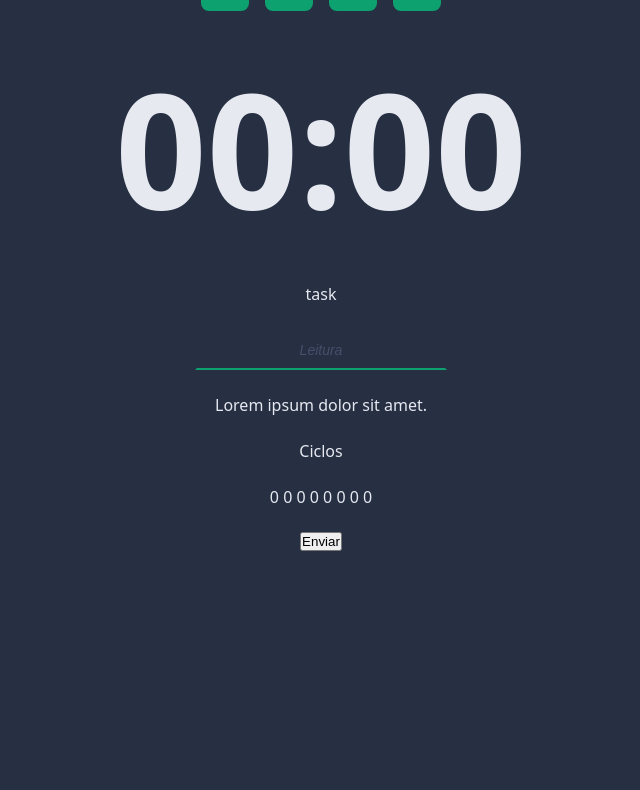
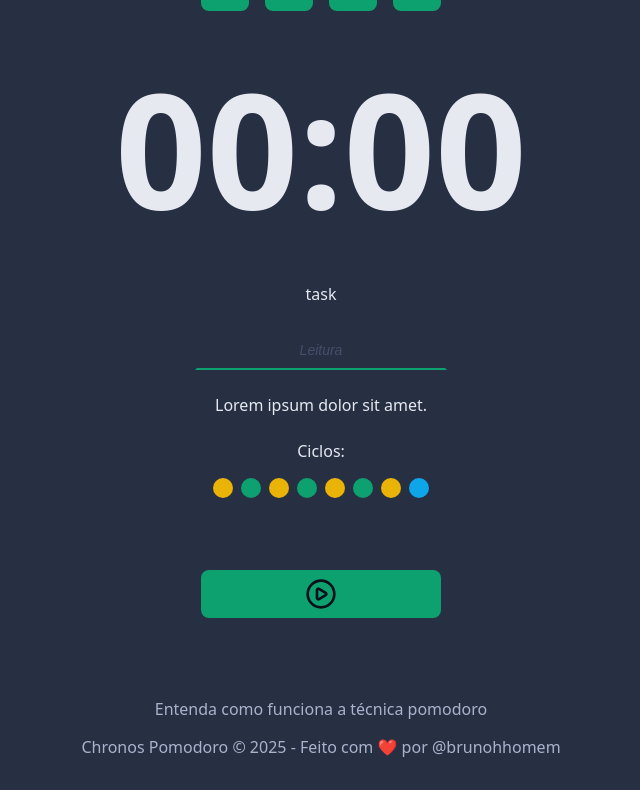
Before and after one commit to brunohhomem/chronos-pomodoro, a React (Vite) app: page / in a window 1280 px wide. Shown: the part 258-1048 px from the top of the page, without its empty margins (319-959 px from the left). Before the commit the page ends 841 px from the top, so only its background shows below. Built offline with nearby package versions, Linux system fonts and the light colour scheme.

Commit message:
feat: add components

```diff
--- a/src/App.tsx
+++ b/src/App.tsx
@@ -5,6 +5,10 @@ import { Logo } from './components/Logo'
 import { Menu } from './components/Menu'
 import { CountDown } from './components/CountDown'
 import { DefaultInput } from './components/DefaultInput'
+import { Cycles } from './components/Cycles'
+import { DefaultButton } from './components/DefaultButton'
+import { PlayCircleIcon } from 'lucide-react'
+import { Footer } from './components/Footer'
 
 export function App() {
   return (
@@ -35,13 +39,15 @@ export function App() {
             <p>Lorem ipsum dolor sit amet.</p>
           </div>
           <div className='formRow'>
-            <p>Ciclos</p>
-            <p>0 0 0 0 0 0 0 0</p>
+            <Cycles />
           </div>
           <div className='formRow'>
-            <button>Enviar</button>
+            <DefaultButton icon={<PlayCircleIcon />} color='green' />
           </div>
         </form>
+      </Container>
+      <Container>
+        <Footer />
       </Container>
     </>
   )
--- /dev/null
+++ b/src/components/Cycles/index.tsx
@@ -0,0 +1,20 @@
+import styles from './styles.module.css'
+
+export function Cycles() {
+  return (
+    <div className={styles.cycles}>
+      <span>Ciclos:</span>
+
+      <div className={styles.cycleDots}>
+        <span className={`${styles.cycleDot} ${styles.workTime}`}></span>
+        <span className={`${styles.cycleDot} ${styles.shortBreakTime}`}></span>
+        <span className={`${styles.cycleDot} ${styles.workTime}`}></span>
+        <span className={`${styles.cycleDot} ${styles.shortBreakTime}`}></span>
+        <span className={`${styles.cycleDot} ${styles.workTime}`}></span>
+        <span className={`${styles.cycleDot} ${styles.shortBreakTime}`}></span>
+        <span className={`${styles.cycleDot} ${styles.workTime}`}></span>
+        <span className={`${styles.cycleDot} ${styles.longBreakTime}`}></span>
+      </div>
+    </div>
+  )
+}
--- /dev/null
+++ b/src/components/Cycles/styles.module.css
@@ -0,0 +1,31 @@
+.cycles {
+  display: flex;
+  flex-direction: column;
+  align-items: center;
+  justify-content: center;
+  gap: 1.6rem;
+}
+
+.cycleDots {
+  display: flex;
+  gap: 0.8rem;
+}
+
+.cycleDot {
+  width: 2rem;
+  height: 2rem;
+  background-color: var(--primary);
+  border-radius: 50%;
+}
+
+.workTime {
+  background: var(--warning);
+}
+
+.shortBreakTime {
+  background: var(--primary);
+}
+
+.longBreakTime {
+  background: var(--info);
+}
--- /dev/null
+++ b/src/components/DefaultButton/index.tsx
@@ -0,0 +1,16 @@
+import styles from './styles.module.css'
+
+type DefaultButtonProps = {
+  icon: React.ReactNode
+  color?: 'green' | 'red'
+} & React.ComponentProps<'button'>
+
+export function DefaultButton({ icon, color = 'green', ...props }: DefaultButtonProps) {
+  return (
+    <>
+      <button className={`${styles.button} ${styles[color]}`} {...props}>
+        {icon}
+      </button>
+    </>
+  )
+}
--- /dev/null
+++ b/src/components/DefaultButton/styles.module.css
@@ -0,0 +1,33 @@
+.button {
+  border: none;
+  background: var(--primary);
+  color: var(--text-over-primary);
+  display: flex;
+  align-items: center;
+  justify-content: center;
+  min-width: 24rem;
+  padding: .8rem;
+  border-radius: .8rem;
+  margin: 4.8rem 0;
+  cursor: pointer;
+  transition: all .1s ease-in-out;
+}
+
+.button svg {
+  width: 3.2rem;
+  height: 3.2rem;
+}
+
+.button:hover {
+  filter: brightness(80%);
+}
+
+.green {
+  background: var(--primary);
+  color: var(--text-over-primary);
+}
+
+.red {
+  background: var(--error);
+  color: var(--text-over-error);
+}
--- /dev/null
+++ b/src/components/Footer/index.tsx
@@ -0,0 +1,10 @@
+import styles from './styles.module.css'
+
+export function Footer() {
+  return (
+    <footer className={styles.footer}>
+      <a href="">Entenda como funciona a técnica pomodoro</a>
+      <a href="">Chronos Pomodoro &copy; {new Date().getFullYear()} - Feito com ❤️ por @brunohhomem</a>
+    </footer>
+  )
+}
--- /dev/null
+++ b/src/components/Footer/styles.module.css
@@ -0,0 +1,18 @@
+.footer {
+  display: flex;
+  flex-direction: column;
+  align-items: center;
+  justify-content: center;
+  gap: 1.6rem;
+  font-size: 1.6rem;
+}
+
+.footer a {
+  color: var(--text-muted);
+  text-decoration: none;
+}
+
+.footer a:hover {
+  color: var(--text-muted);
+  text-decoration: underline;
+}
```
